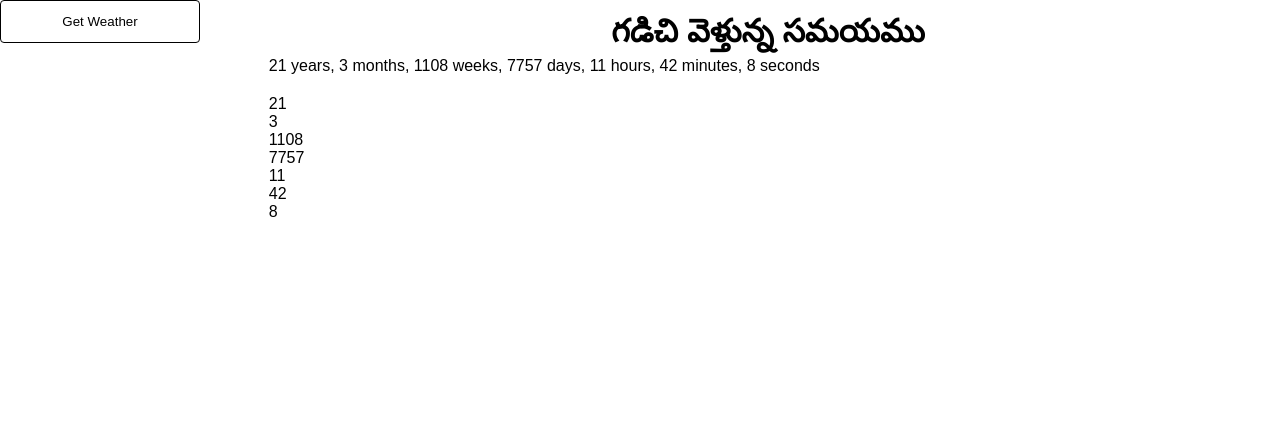
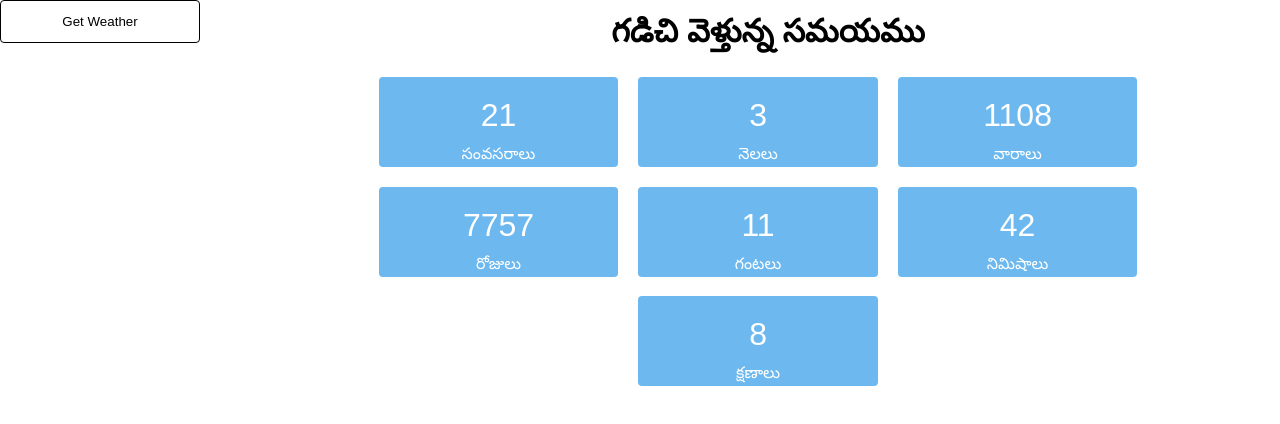
Before and after one commit to Sai-git1A/Dharshan, a React (Create React App) app: page / in a window 1280 px wide. Shown: the top 424 px of the page. Built offline with nearby package versions, Linux system fonts and the light colour scheme.

Commit message:
Added CSS

```diff
--- a/public/index.html
+++ b/public/index.html
@@ -7,9 +7,9 @@
     <meta name="viewport" content="width=device-width, initial-scale=1" />
     <meta
       name="description"
-      content="Weather"
+      content="Dharshan Me"
     />
-    <title>Weather</title>
+    <title>Dharshan Me</title>
   </head>
   <body>
     <div id="root"></div>
--- a/src/Home/Home.css
+++ b/src/Home/Home.css
@@ -33,6 +33,36 @@ p {
     height: 100%;
     padding: 1%;
     width: 78dvw;
+}
+
+.సమయము {
+    display: flex;
+    align-items: center;
+    justify-content: center;
+    flex-wrap: wrap;
+    margin-top: 2%;
+}
+
+.సమయము div {
+    background-color: #6DB9EF;
+    border-radius: 4px;
+    color: #ffffff;
+    font-size: 2rem;
+    height: 50px;
+    margin-right: 2%;
+    margin-bottom: 2%;
+    padding: 2%;
+    position: relative;
+    text-align: center;
+    width: 20%;
+}
+
+.సమయము div span {
+    font-size: 1rem;
+    position: absolute;
+    left: 0;
+    bottom: 0;
+    width: 100%;
 }
 
 .btn {
@@ -115,7 +145,25 @@ p {
 }
 
 @media only screen and (max-width: 500px) {
+    #Title {
+        font-size: 1.5rem;
+    }
+
     .location-weather {
         width: 80dvw;
     }
+
+    .సమయము {
+        flex-direction: column;
+    }
+
+    .సమయము div {
+        width: 50%;
+    }
 }
+
+@media only screen and (max-width: 400px) {
+    .సమయము {
+        flex-direction: column;
+    }
+}
--- a/src/Home/Home.js
+++ b/src/Home/Home.js
@@ -57,7 +57,7 @@ export default function Home() {
         <>
         <div className='main'>
         {loading ? <div className='circular-progress'>
-        <CircularProgress color="neutral" variant="soft" size="lg" /> <span>Getting Weather Details...</span>
+        <CircularProgress variant="soft" size="lg" /> <span>Getting Weather Details...</span>
         </div> : ''}
         {loading ? '' : <>
         {weather ? '' : <button className='btn get-weather' onClick={() => getLocation()}>Get Weather</button>
@@ -110,15 +110,29 @@ export default function Home() {
         </div>}
         <div className='గడిచిన-సమయము'>
            <h1 id='Title'>గడిచి వెళ్తున్న సమయము</h1>
-           <p>{elapsedTime.years} years, {elapsedTime.months} months, {elapsedTime.weeks} weeks, {elapsedTime.days} days, {elapsedTime.hours} hours, {elapsedTime.minutes} minutes, {elapsedTime.seconds} seconds</p>
+           {/* <p>{elapsedTime.years} years, {elapsedTime.months} months, {elapsedTime.weeks} weeks, {elapsedTime.days} days, {elapsedTime.hours} hours, {elapsedTime.minutes} minutes, {elapsedTime.seconds} seconds</p> */}
            <div className='సమయము'>
-            <div className='సంవసరాలు'>{elapsedTime.years}</div>
-            <div className='నెలలు'>{elapsedTime.months}</div>
-            <div className='వారాలు'>{elapsedTime.weeks}</div>
-            <div className='రోజులు'>{elapsedTime.days}</div>
-            <div className='గంటలు'>{elapsedTime.hours}</div>
-            <div className='నిమిషములు'>{elapsedTime.minutes}</div>
-            <div className='క్షణాలు'>{elapsedTime.seconds}</div>
+            <div className='సంవసరాలు'>{elapsedTime.years}
+            <span>సంవసరాలు</span>
+            </div>
+            <div className='నెలలు'>{elapsedTime.months}
+            <span>నెలలు</span>
+            </div>
+            <div className='వారాలు'>{elapsedTime.weeks}
+            <span>వారాలు</span>
+            </div>
+            <div className='రోజులు'>{elapsedTime.days}
+            <span>రోజులు</span>
+            </div>
+            <div className='గంటలు'>{elapsedTime.hours}
+            <span>గంటలు</span>
+            </div>
+            <div className='నిమిషాలు'>{elapsedTime.minutes}
+            <span>నిమిషాలు</span>
+            </div>
+            <div className='క్షణాలు'>{elapsedTime.seconds}
+            <span>క్షణాలు</span>
+            </div>
            </div>
         </div>
         </div>
```
